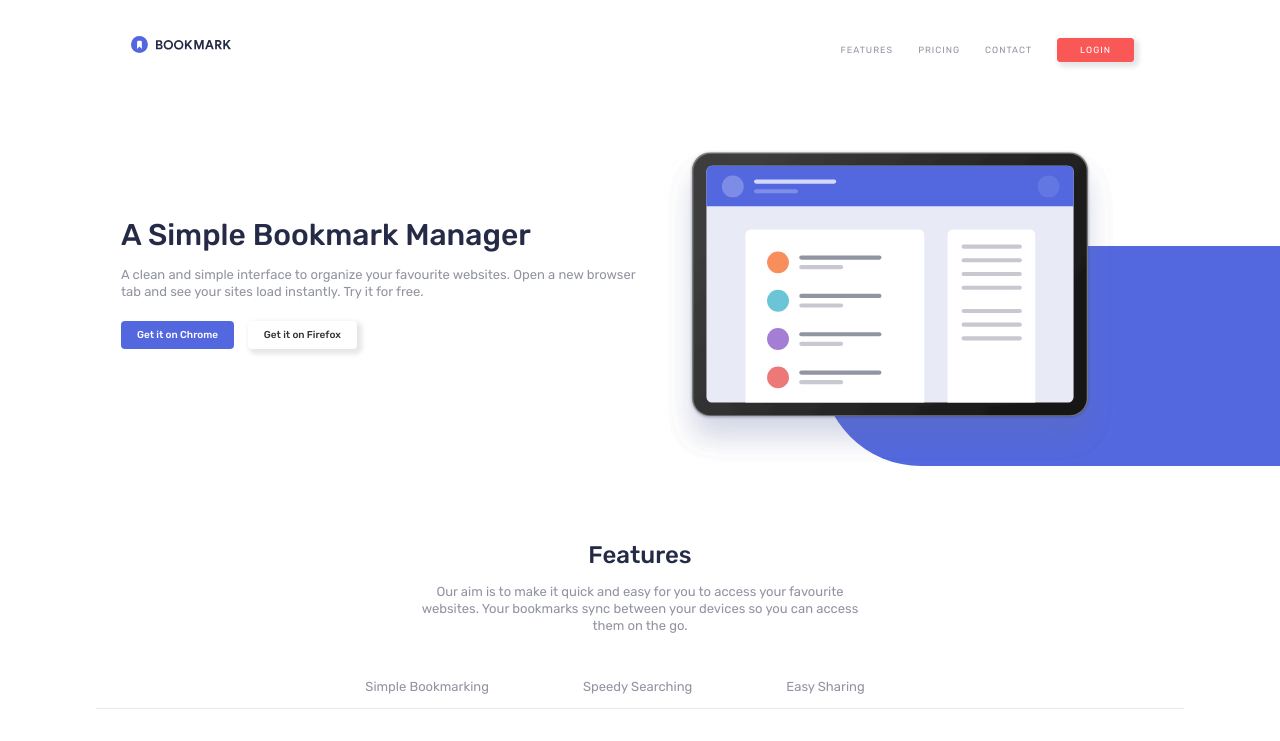
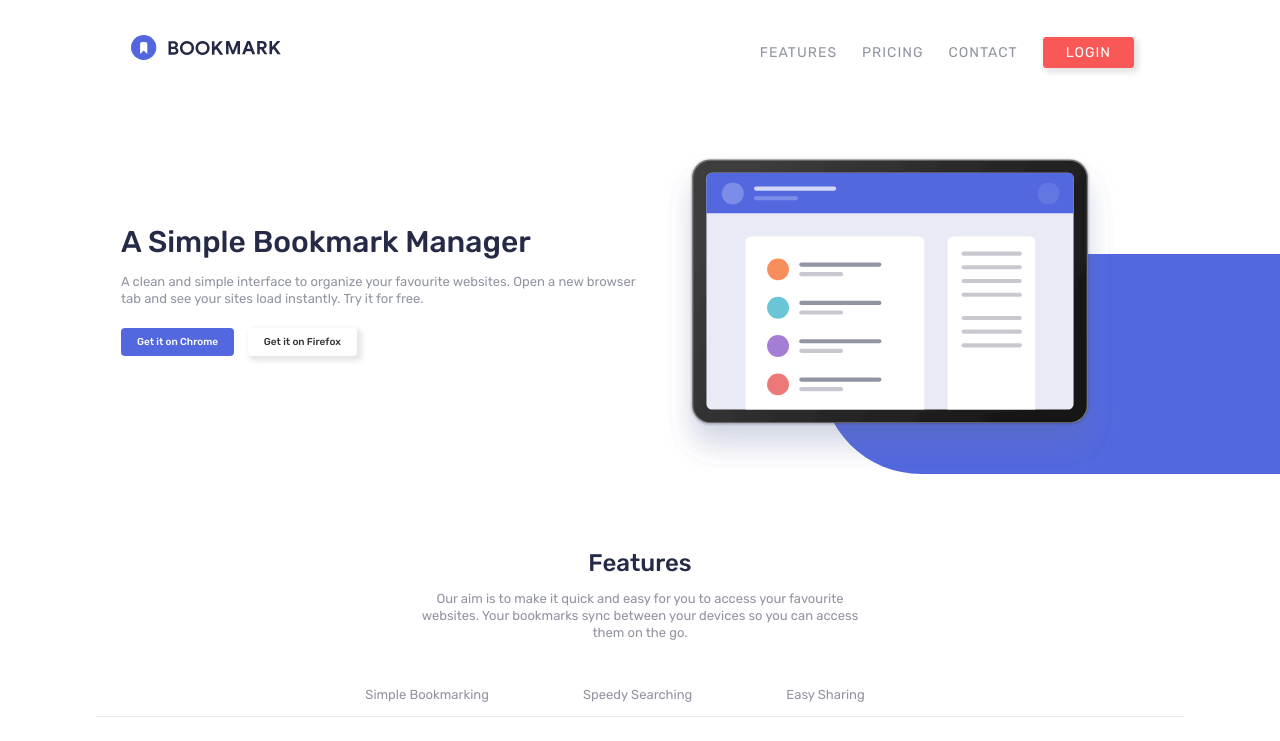
Before and after one commit to vspn7682/Bookmark_landing_page, a plain HTML site: page index.html in a window 1280 px wide. Shown: the top 741 px of the page. Drawn offline with Linux system fonts and the light colour scheme.

Commit message:
Modifications added

```diff
--- a/css/style.css
+++ b/css/style.css
@@ -662,6 +662,14 @@ section {
 
 /*Media Queries*/
 @media screen and (max-width: 2600px) {
+  .navbar .branding img {
+    width: 150px;
+  }
+
+  .navbar .menus ul li a {
+    font-size: 14px;
+  }
+
   .hero-img .box {
     width: 700px;
   }
```
